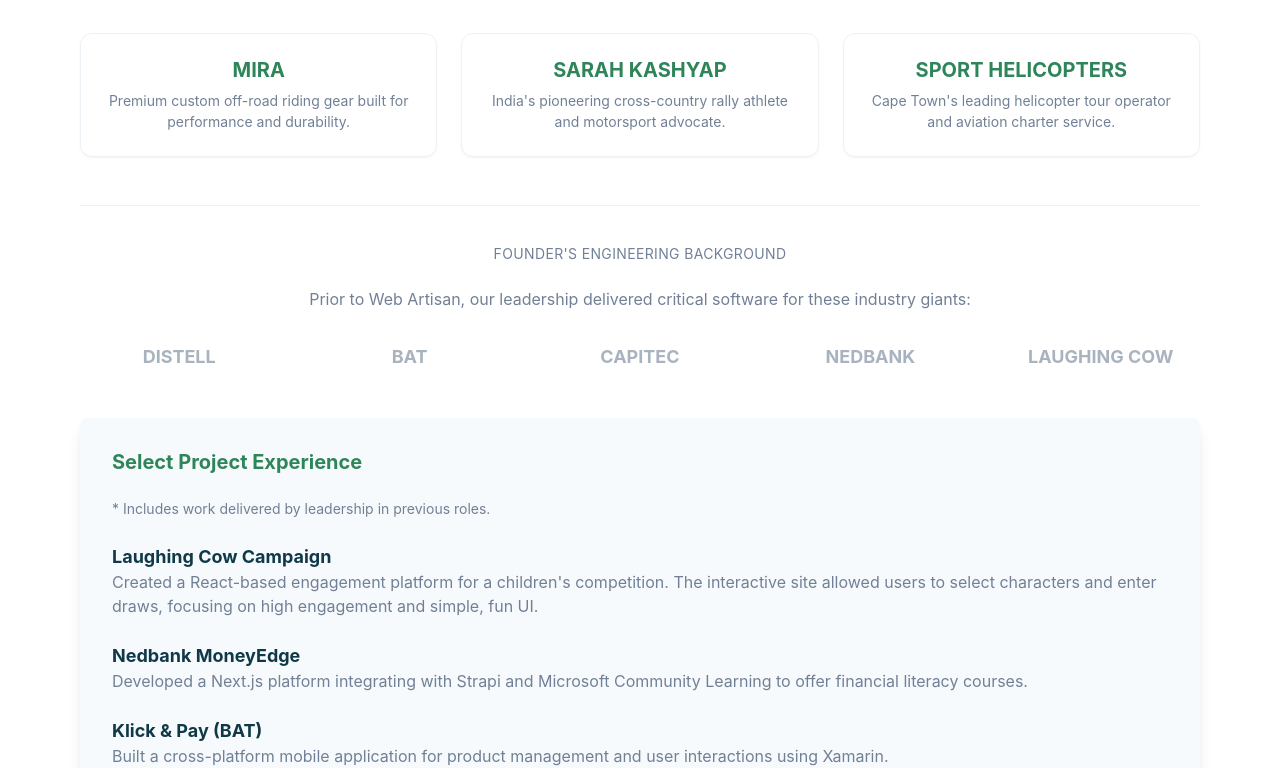
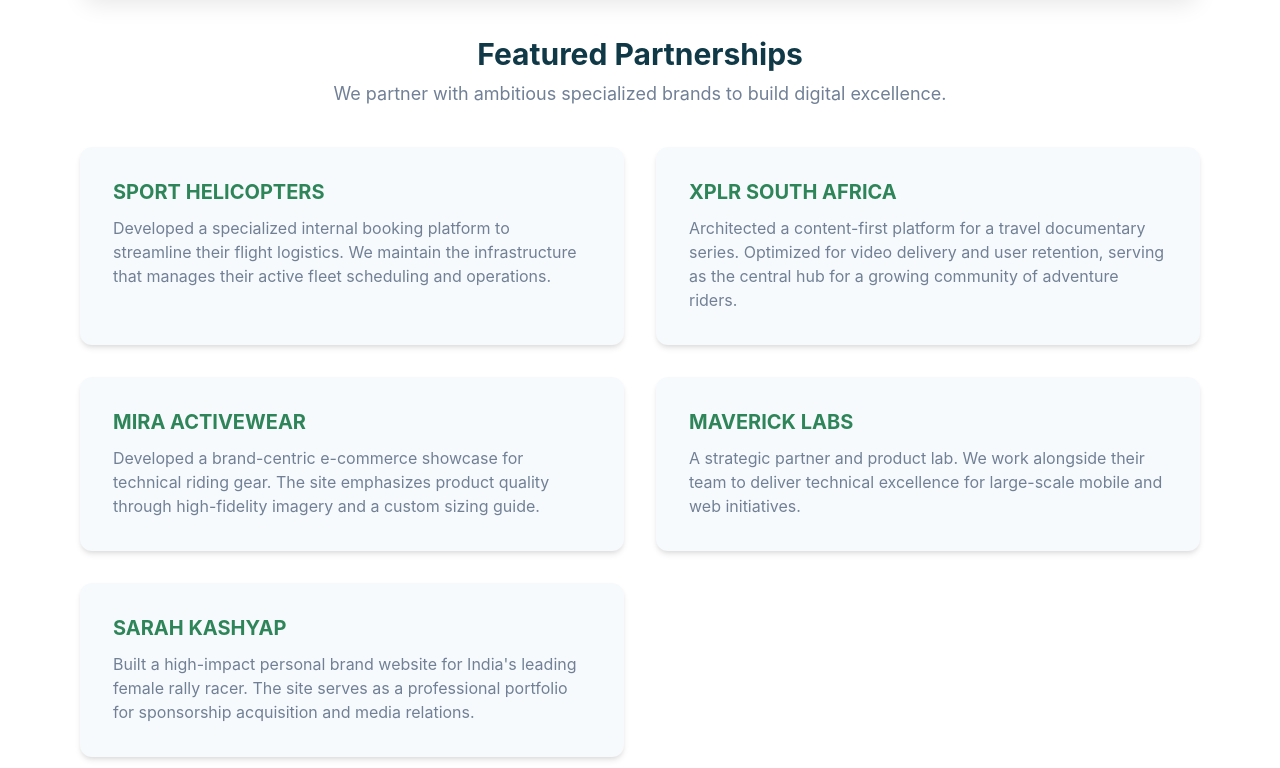
Before and after one commit to wernerbrynard/web-artisan, a Next.js app: page /about in a window 1280 px wide. Shown: the part 1133-1901 px from the top of the page. Built offline with nearby package versions, Linux system fonts and the light colour scheme.

Commit message:
Refactor About page: consolidate client list, improve descriptions, and add dynamic experience calculation

```diff
--- a/src/app/about/page.js
+++ b/src/app/about/page.js
@@ -4,7 +4,20 @@
 import { Container, Heading, Text, Stack, Box, SimpleGrid, useColorModeValue, Image } from '@chakra-ui/react';
 import ContactForm from '../../components/ContactForm';
 
+const calculateYears = () => {
+    const startDate = new Date('2015-03-01');
+    const today = new Date();
+    let years = today.getFullYear() - startDate.getFullYear();
+    const m = today.getMonth() - startDate.getMonth();
+    if (m < 0 || (m === 0 && today.getDate() < startDate.getDate())) {
+        years--;
+    }
+    return years;
+};
+
 export default function About() {
+  const yearsExperience = calculateYears();
+
   return (
     <Container maxW={'6xl'} py={12}>
       <Stack spacing={12}>
@@ -40,93 +53,23 @@
 
         {/* Leadership Section */}
         <Box>
-            <Heading size="xl" textAlign="center" mb={10} color={'var(--main-color)'}>Leadership</Heading>
+            <Heading size="xl" textAlign="center" mb={10} color={'var(--main-color)'}>Leadership & Experience</Heading>
             <Box bg={useColorModeValue('white', 'gray.800')} p={8} rounded={'xl'} shadow={'xl'} border="1px" borderColor="gray.100">
-                <Box textAlign="center">
+                <Box textAlign="center" mb={12}>
                         <Heading size="lg" mb={2}>Werner Brynard</Heading>
                         <Text color={'var(--accent-color)'} fontWeight="bold" mb={4}>Founder & Technical Lead</Text>
                         <Text color={'var(--text-light-color)'} fontSize={'lg'} mb={4}>
-                            With over 9 years of industry experience, Werner leads Web Artisan with a focus on high-quality engineering standards. His background spans fintech, mobile development, and enterprise web solutions.
+                            With over {yearsExperience} years of industry experience, Werner leads Web Artisan with a focus on high-quality engineering standards. His background spans fintech, mobile development, and enterprise web solutions.
                         </Text>
                         <Text color={'var(--text-light-color)'} fontSize={'md'}>
                             He has architected and delivered critical software solutions for industry leaders including Distell, BAT, and Capitec. Today, he brings that same enterprise-grade discipline and technical rigor to every client partnership at Web Artisan.
                         </Text>
                 </Box>
-            </Box>
-        </Box>
 
-        {/* Current Agency Clients */}
-        <Box textAlign="center">
-            <Heading size="lg" mb={8} color={'var(--main-color)'}>Current Highlights</Heading>
-            <Text color={'var(--text-light-color)'} mb={8} fontSize={'lg'} maxW="3xl" mx="auto">
-                We are currently focused on delivering digital excellence for specialized brands and high-performance industries.
-            </Text>
-            <SimpleGrid columns={{ base: 1, md: 3 }} spacing={6} alignItems="stretch">
-                <Box
-                    as="a"
-                    href="https://miragearco.com/"
-                    target="_blank"
-                    rel="noopener noreferrer"
-                    p={6}
-                    border="1px"
-                    borderColor="gray.100"
-                    rounded="xl"
-                    shadow="sm"
-                    transition="all 0.2s"
-                    _hover={{ shadow: 'md', borderColor: 'var(--accent-color)', transform: 'translateY(-2px)' }}
-                >
-                    <Heading size="md" color={'var(--accent-color)'}>MIRA</Heading>
-                    <Text fontSize="sm" mt={2} color="gray.500">
-                        Premium custom off-road riding gear built for performance and durability.
-                    </Text>
-                </Box>
-                <Box
-                    as="a"
-                    href="https://sarahkashyap.com/"
-                    target="_blank"
-                    rel="noopener noreferrer"
-                    p={6}
-                    border="1px"
-                    borderColor="gray.100"
-                    rounded="xl"
-                    shadow="sm"
-                    transition="all 0.2s"
-                    _hover={{ shadow: 'md', borderColor: 'var(--accent-color)', transform: 'translateY(-2px)' }}
-                >
-                    <Heading size="md" color={'var(--accent-color)'}>SARAH KASHYAP</Heading>
-                    <Text fontSize="sm" mt={2} color="gray.500">
-                        India&apos;s pioneering cross-country rally athlete and motorsport advocate.
-                    </Text>
-                </Box>
-                <Box
-                    as="a"
-                    href="https://sporthelicopterscapetown.co.za/"
-                    target="_blank"
-                    rel="noopener noreferrer"
-                    p={6}
-                    border="1px"
-                    borderColor="gray.100"
-                    rounded="xl"
-                    shadow="sm"
-                    transition="all 0.2s"
-                    _hover={{ shadow: 'md', borderColor: 'var(--accent-color)', transform: 'translateY(-2px)' }}
-                >
-                    <Heading size="md" color={'var(--accent-color)'}>SPORT HELICOPTERS</Heading>
-                    <Text fontSize="sm" mt={2} color="gray.500">
-                        Cape Town&apos;s leading helicopter tour operator and aviation charter service.
-                    </Text>
-                </Box>
-            </SimpleGrid>
-        </Box>
-
-        {/* Founder's Experience */}
                 <Box textAlign="center" pt={10} borderTop="1px" borderColor="gray.100">
                     <Heading size="md" mb={6} color={'var(--text-light-color)'} fontWeight="normal" letterSpacing="wide" textTransform="uppercase" fontSize="sm">
-                Founder&apos;s Engineering Background
+                        Enterprise Engineering Heritage
                     </Heading>
-            <Text color={'var(--text-light-color)'} mb={8} fontSize={'md'} maxW="2xl" mx="auto">
-                Prior to Web Artisan, our leadership delivered critical software for these industry giants:
-            </Text>
                     <SimpleGrid columns={{ base: 2, md: 3, lg: 5 }} spacing={8} alignItems="center" opacity={0.6}>
                         <Text fontWeight="bold" fontSize="lg" color="gray.500">DISTELL</Text>
                         <Text fontWeight="bold" fontSize="lg" color="gray.500">BAT</Text>
@@ -135,40 +78,109 @@
                         <Text fontWeight="bold" fontSize="lg" color="gray.500">LAUGHING COW</Text>
                     </SimpleGrid>
                 </Box>
+            </Box>
+        </Box>
 
-        {/* Featured Projects Section */}
-        <Box bg={useColorModeValue('gray.50', 'gray.700')} p={8} rounded={'lg'} shadow={'lg'}>
-          <Heading size="md" color={'var(--accent-color)'} mb={6}>Select Project Experience</Heading>
-          <Text fontSize="sm" color="gray.500" mb={6}>* Includes work delivered by leadership in previous roles.</Text>
-          <Stack spacing={6}>
-            <Box>
-                <Text fontWeight="bold" fontSize="lg" color={'var(--main-color)'}>Laughing Cow Campaign</Text>
+        {/* Selected Client Work */}
+        <Box textAlign="left">
+            <Stack spacing={2} textAlign="center" mb={10}>
+                <Heading size="lg" color={'var(--main-color)'}>Featured Partnerships</Heading>
+                <Text color={'var(--text-light-color)'} fontSize={'lg'} maxW="3xl" mx="auto">
+                    We partner with ambitious specialized brands to build digital excellence.
+                </Text>
+            </Stack>
+
+            <SimpleGrid columns={{ base: 1, md: 2 }} spacing={8} alignItems="stretch">
+                <Box
+                    bg={useColorModeValue('gray.50', 'gray.700')}
+                    p={8}
+                    rounded={'xl'}
+                    shadow={'md'}
+                    border="1px"
+                    borderColor="transparent"
+                    transition="all 0.2s"
+                    _hover={{ shadow: 'lg', borderColor: 'var(--accent-color)', transform: 'translateY(-4px)' }}
+                >
+                    <Heading size="md" color={'var(--accent-color)'} mb={3}>
+                        <a href="https://sporthelicopterscapetown.co.za/" target="_blank" rel="noopener noreferrer">SPORT HELICOPTERS</a>
+                    </Heading>
                     <Text color={'var(--text-light-color)'} fontSize={'md'}>
-                  Created a React-based engagement platform for a children&apos;s competition. The interactive site allowed users to select characters and enter draws, focusing on high engagement and simple, fun UI.
+                      Developed a specialized internal booking platform to streamline their flight logistics. We maintain the infrastructure that manages their active fleet scheduling and operations.
                     </Text>
                 </Box>
 
-            <Box>
-                <Text fontWeight="bold" fontSize="lg" color={'var(--main-color)'}>Nedbank MoneyEdge</Text>
+                <Box
+                    bg={useColorModeValue('gray.50', 'gray.700')}
+                    p={8}
+                    rounded={'xl'}
+                    shadow={'md'}
+                    border="1px"
+                    borderColor="transparent"
+                    transition="all 0.2s"
+                    _hover={{ shadow: 'lg', borderColor: 'var(--accent-color)', transform: 'translateY(-4px)' }}
+                >
+                    <Heading size="md" color={'var(--accent-color)'} mb={3}>
+                        <a href="https://xplrsouthafrica.co.za/" target="_blank" rel="noopener noreferrer">XPLR SOUTH AFRICA</a>
+                    </Heading>
                     <Text color={'var(--text-light-color)'} fontSize={'md'}>
-                  Developed a Next.js platform integrating with Strapi and Microsoft Community Learning to offer financial literacy courses.
+                      Architected a content-first platform for a travel documentary series. Optimized for video delivery and user retention, serving as the central hub for a growing community of adventure riders.
                     </Text>
                 </Box>
 
-            <Box>
-                <Text fontWeight="bold" fontSize="lg" color={'var(--main-color)'}>Klick & Pay (BAT)</Text>
+                <Box
+                    bg={useColorModeValue('gray.50', 'gray.700')}
+                    p={8}
+                    rounded={'xl'}
+                    shadow={'md'}
+                    border="1px"
+                    borderColor="transparent"
+                    transition="all 0.2s"
+                    _hover={{ shadow: 'lg', borderColor: 'var(--accent-color)', transform: 'translateY(-4px)' }}
+                >
+                    <Heading size="md" color={'var(--accent-color)'} mb={3}>
+                        <a href="https://miragearco.com/" target="_blank" rel="noopener noreferrer">MIRA ACTIVEWEAR</a>
+                    </Heading>
                     <Text color={'var(--text-light-color)'} fontSize={'md'}>
-                  Built a cross-platform mobile application for product management and user interactions using Xamarin.
+                      Developed a brand-centric e-commerce showcase for technical riding gear. The site emphasizes product quality through high-fidelity imagery and a custom sizing guide.
                     </Text>
                 </Box>
 
-             <Box>
-                <Text fontWeight="bold" fontSize="lg" color={'var(--main-color)'}>DEX (Distell)</Text>
+                <Box
+                    bg={useColorModeValue('gray.50', 'gray.700')}
+                    p={8}
+                    rounded={'xl'}
+                    shadow={'md'}
+                    border="1px"
+                    borderColor="transparent"
+                    transition="all 0.2s"
+                    _hover={{ shadow: 'lg', borderColor: 'var(--accent-color)', transform: 'translateY(-4px)' }}
+                >
+                    <Heading size="md" color={'var(--accent-color)'} mb={3}>
+                         <a href="https://mavericklabs.io/" target="_blank" rel="noopener noreferrer">MAVERICK LABS</a>
+                    </Heading>
                     <Text color={'var(--text-light-color)'} fontSize={'md'}>
-                   Facilitated event management and user engagement through a custom mobile application.
+                        A strategic partner and product lab. We work alongside their team to deliver technical excellence for large-scale mobile and web initiatives.
                     </Text>
                 </Box>
-          </Stack>
+
+                <Box
+                    bg={useColorModeValue('gray.50', 'gray.700')}
+                    p={8}
+                    rounded={'xl'}
+                    shadow={'md'}
+                    border="1px"
+                    borderColor="transparent"
+                    transition="all 0.2s"
+                    _hover={{ shadow: 'lg', borderColor: 'var(--accent-color)', transform: 'translateY(-4px)' }}
+                >
+                    <Heading size="md" color={'var(--accent-color)'} mb={3}>
+                        <a href="https://sarahkashyap.com/" target="_blank" rel="noopener noreferrer">SARAH KASHYAP</a>
+                    </Heading>
+                    <Text color={'var(--text-light-color)'} fontSize={'md'}>
+                       Built a high-impact personal brand website for India&apos;s leading female rally racer. The site serves as a professional portfolio for sponsorship acquisition and media relations.
+                    </Text>
+                </Box>
+            </SimpleGrid>
         </Box>
 
         <Box mt={10}>
```
Also changed, not shown: 1 other file (tests, documents, lock files or other folders). Lines whose indentation alone changed are shown as unchanged.
